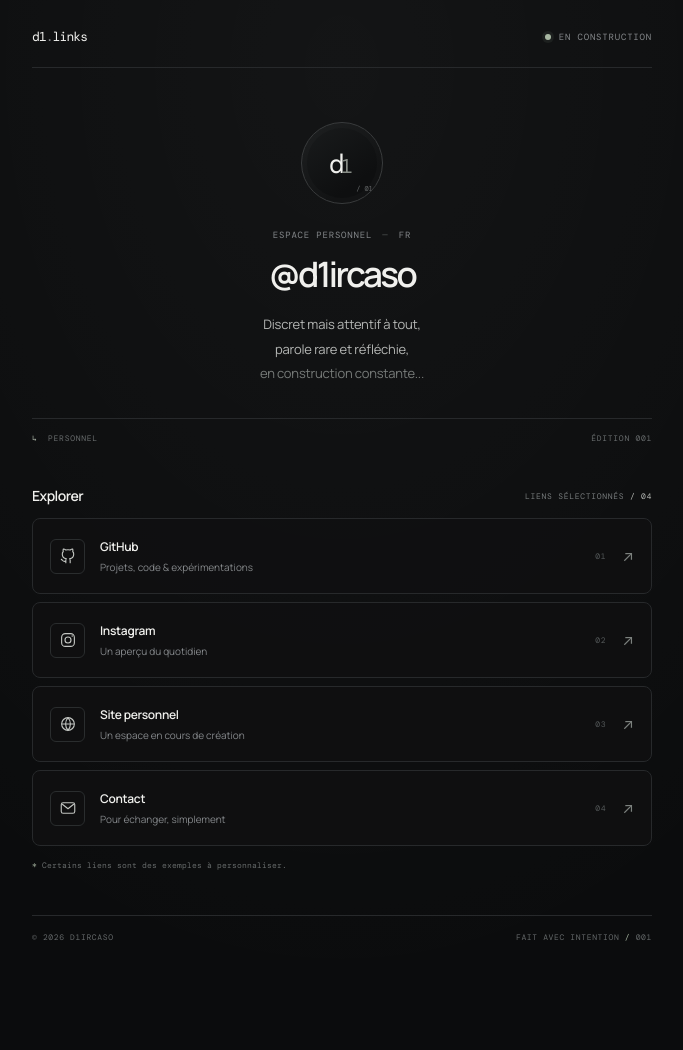
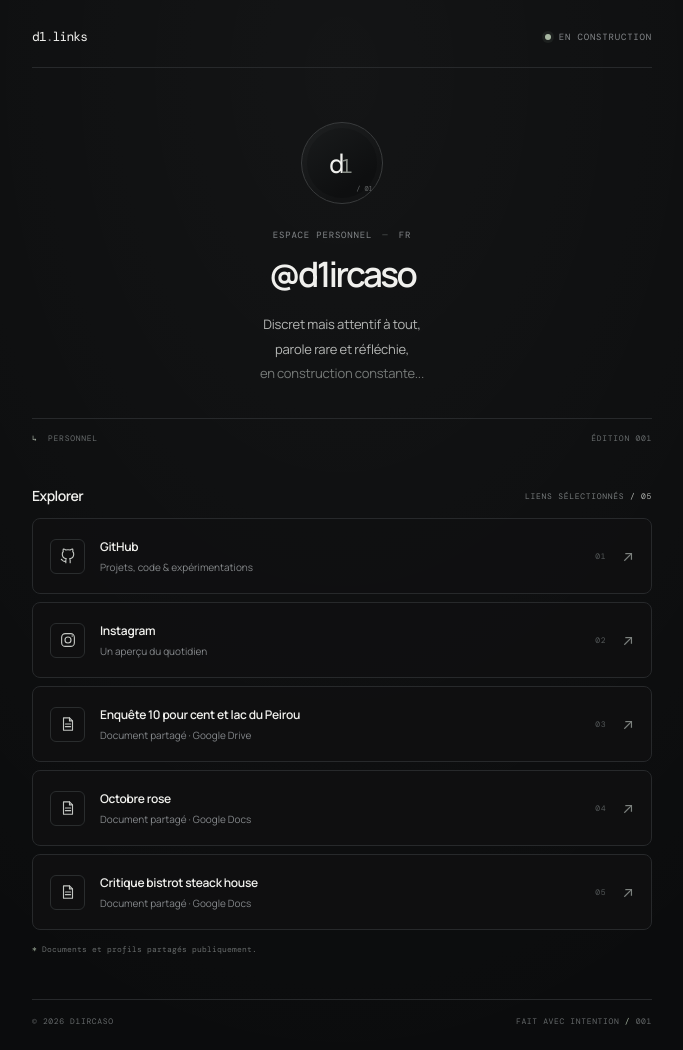
Before and after one commit to ethangalea1000-svg/d1ircaso-links, a plain HTML site: page index.html in a window 1280 px wide. Shown: the whole page, without its empty margins (298-981 px from the left). Before the commit the page ends 966 px from the top, so only its background shows below. Drawn offline with nearby package versions, Linux system fonts and the light colour scheme.

```diff
--- a/index.html
+++ b/index.html
@@ -37,11 +37,11 @@
     <section class="links-section" aria-labelledby="links-title">
       <div class="section-heading">
         <h2 id="links-title">Explorer</h2>
-        <span>LIENS SÉLECTIONNÉS <span class="heading-count">/ 04</span></span>
+        <span>LIENS SÉLECTIONNÉS <span class="heading-count">/ 05</span></span>
       </div>
 
       <nav class="link-list" aria-label="Liens personnels">
-        <a class="link-card" href="https://github.com/" target="_blank" rel="noopener noreferrer">
+        <a class="link-card" href="https://github.com/ethangalea1000-svg" target="_blank" rel="noopener noreferrer">
           <span class="link-symbol" aria-hidden="true">
             <svg viewBox="0 0 24 24" fill="none"><path d="M9 19c-4.2 1.3-4.2-2.1-5.9-2.5M14.9 21v-3.2a2.8 2.8 0 0 0-.8-2.2c2.7-.3 5.5-1.3 5.5-6A4.7 4.7 0 0 0 18.3 6a4.3 4.3 0 0 0-.1-3.2S17.2 2.5 14.9 4a11.5 11.5 0 0 0-5.8 0C6.8 2.5 5.8 2.8 5.8 2.8A4.3 4.3 0 0 0 5.7 6a4.7 4.7 0 0 0-1.3 3.6c0 4.7 2.8 5.7 5.5 6a2.8 2.8 0 0 0-.8 2.2V21" stroke="currentColor" stroke-width="1.5" stroke-linecap="round" stroke-linejoin="round"/></svg>
           </span>
@@ -50,7 +50,7 @@
           <span class="link-arrow" aria-hidden="true">↗</span>
         </a>
 
-        <a class="link-card" href="https://www.instagram.com/" target="_blank" rel="noopener noreferrer">
+        <a class="link-card" href="https://www.instagram.com/d1ircaso/" target="_blank" rel="noopener noreferrer">
           <span class="link-symbol" aria-hidden="true">
             <svg viewBox="0 0 24 24" fill="none"><rect x="3.5" y="3.5" width="17" height="17" rx="5" stroke="currentColor" stroke-width="1.5"/><circle cx="12" cy="12" r="4" stroke="currentColor" stroke-width="1.5"/><circle cx="17.6" cy="6.7" r="1" fill="currentColor"/></svg>
           </span>
@@ -59,26 +59,35 @@
           <span class="link-arrow" aria-hidden="true">↗</span>
         </a>
 
-        <a class="link-card" href="https://example.com/" target="_blank" rel="noopener noreferrer">
+        <a class="link-card" href="https://drive.google.com/file/d/1kyKyRLCBqd_ucT_x2SgEZndn-8sZexN6/view?usp=drive_link" target="_blank" rel="noopener noreferrer">
           <span class="link-symbol" aria-hidden="true">
-            <svg viewBox="0 0 24 24" fill="none"><circle cx="12" cy="12" r="8.5" stroke="currentColor" stroke-width="1.5"/><path d="M3.8 12h16.4M12 3.5c2.1 2.3 3.2 5.1 3.2 8.5s-1.1 6.2-3.2 8.5C9.9 18.2 8.8 15.4 8.8 12s1.1-6.2 3.2-8.5Z" stroke="currentColor" stroke-width="1.5"/></svg>
+            <svg viewBox="0 0 24 24" fill="none"><path d="M6 3.75h8l4 4v12.5H6z" stroke="currentColor" stroke-width="1.5" stroke-linejoin="round"/><path d="M14 3.75v4h4M8.5 12h7M8.5 15.5h7" stroke="currentColor" stroke-width="1.5" stroke-linecap="round"/></svg>
           </span>
-          <span class="link-copy"><strong>Site personnel</strong><small>Un espace en cours de création</small></span>
+          <span class="link-copy"><strong>Enquête 10 pour cent et lac du Peirou</strong><small>Document partagé · Google Drive</small></span>
           <span class="link-index">03</span>
           <span class="link-arrow" aria-hidden="true">↗</span>
         </a>
 
-        <a class="link-card" href="mailto:hello@example.com">
+        <a class="link-card" href="https://docs.google.com/document/d/1ktYxhdQxI5NotuQL7tn2be1hFQiq0ZRwp3wBgrBW6ag/edit?usp=drivesdk" target="_blank" rel="noopener noreferrer">
           <span class="link-symbol" aria-hidden="true">
-            <svg viewBox="0 0 24 24" fill="none"><rect x="3" y="5" width="18" height="14" rx="2.5" stroke="currentColor" stroke-width="1.5"/><path d="m4.5 7 7.5 6 7.5-6" stroke="currentColor" stroke-width="1.5" stroke-linecap="round" stroke-linejoin="round"/></svg>
+            <svg viewBox="0 0 24 24" fill="none"><path d="M6 3.75h8l4 4v12.5H6z" stroke="currentColor" stroke-width="1.5" stroke-linejoin="round"/><path d="M14 3.75v4h4M8.5 12h7M8.5 15.5h7" stroke="currentColor" stroke-width="1.5" stroke-linecap="round"/></svg>
           </span>
-          <span class="link-copy"><strong>Contact</strong><small>Pour échanger, simplement</small></span>
+          <span class="link-copy"><strong>Octobre rose</strong><small>Document partagé · Google Docs</small></span>
           <span class="link-index">04</span>
+          <span class="link-arrow" aria-hidden="true">↗</span>
+        </a>
+
+        <a class="link-card" href="https://docs.google.com/document/d/1HRuoaub4qcSJ4TEvBJO7UFm38qT5GNAktAVUPZW-XoM/edit?usp=drivesdk" target="_blank" rel="noopener noreferrer">
+          <span class="link-symbol" aria-hidden="true">
+            <svg viewBox="0 0 24 24" fill="none"><path d="M6 3.75h8l4 4v12.5H6z" stroke="currentColor" stroke-width="1.5" stroke-linejoin="round"/><path d="M14 3.75v4h4M8.5 12h7M8.5 15.5h7" stroke="currentColor" stroke-width="1.5" stroke-linecap="round"/></svg>
+          </span>
+          <span class="link-copy"><strong>Critique bistrot steack house</strong><small>Document partagé · Google Docs</small></span>
+          <span class="link-index">05</span>
           <span class="link-arrow" aria-hidden="true">↗</span>
         </a>
       </nav>
 
-      <p class="links-note"><span aria-hidden="true">*</span> Certains liens sont des exemples à personnaliser.</p>
+      <p class="links-note"><span aria-hidden="true">*</span> Documents et profils partagés publiquement.</p>
     </section>
 
     <footer class="footer">
```
